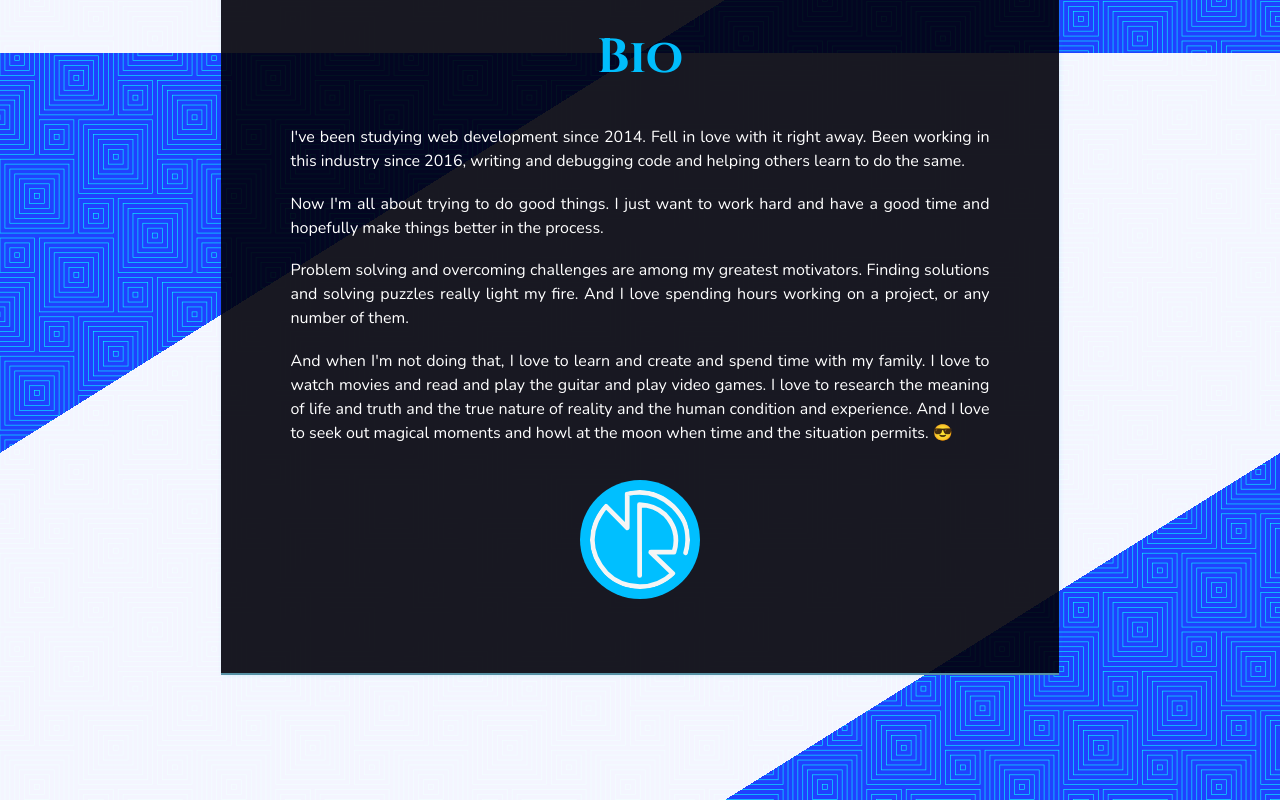
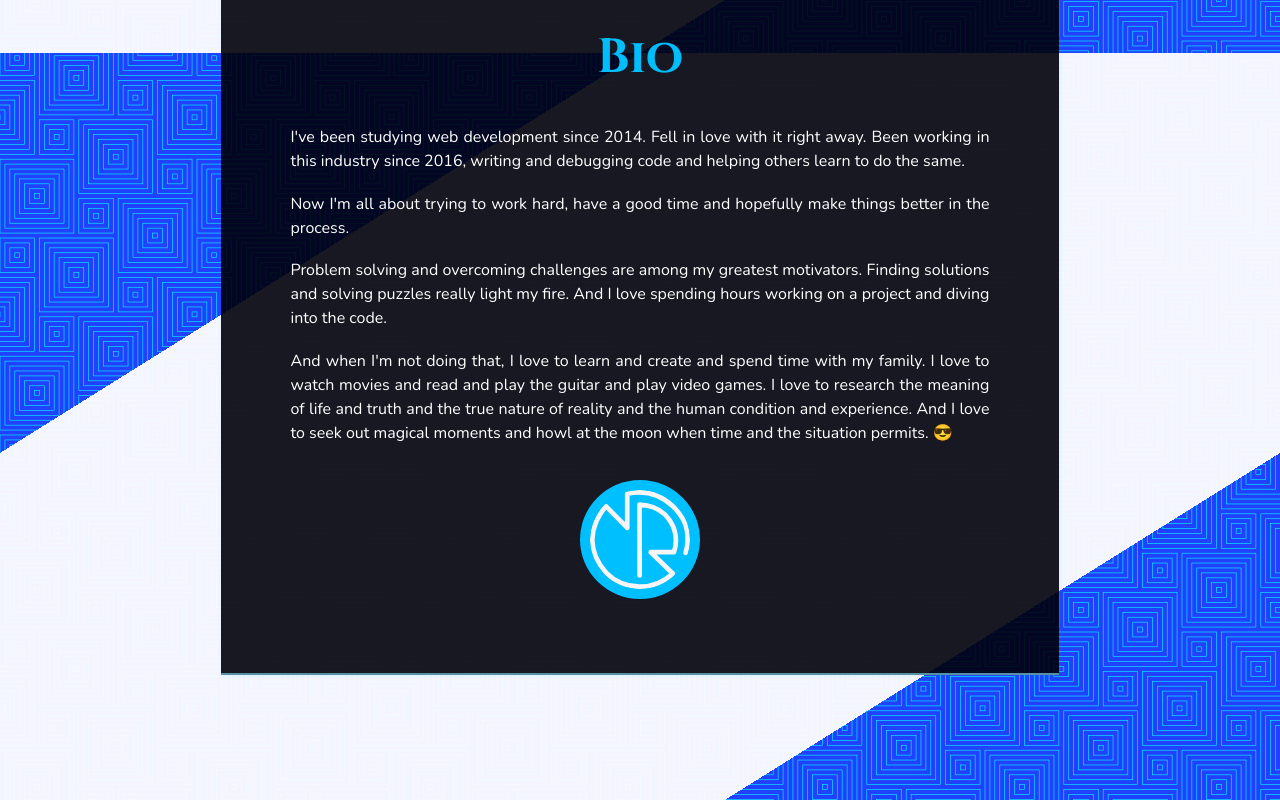
Before and after one commit to gitrobertpm/rpm-portfolio-2021, a React (Create React App) app: page /about/bio in a window 1280 px wide. Shown: the part 747-1547 px from the top of the page. Built offline with nearby package versions, Linux system fonts and the light colour scheme.

Commit message:
Updated bio

```diff
--- a/src/Components/Bio.js
+++ b/src/Components/Bio.js
@@ -44,9 +44,9 @@ const Bio = () => {
 
         <p>I've been studying web development since 2014.  Fell in love with it right away.  Been working in this industry since 2016, writing and debugging code and helping others learn to do the same.</p>
         <br />
-        <p>Now I'm all about trying to do good things.  I just want to work hard and have a good time and hopefully make things better in the process.</p>
+        <p>Now I'm all about trying to work hard, have a good time and hopefully make things better in the process.</p>
         <br />
-        <p>Problem solving and overcoming challenges are among my greatest motivators.  Finding solutions and solving puzzles really light my fire.  And I love spending hours working on a project, or any number of them.</p>
+        <p>Problem solving and overcoming challenges are among my greatest motivators.  Finding solutions and solving puzzles really light my fire.  And I love spending hours working on a project and diving into the code.</p>
         <br />
         <p>And when I'm not doing that, I love to learn and create and spend time with my family.  I love to watch movies and read and play the guitar and play video games.  I love to research the meaning of life and truth and the true nature of reality and the human condition and experience.  And I love to seek out magical moments and howl at the moon when time and the situation permits. <span>😎</span></p>
 
```
